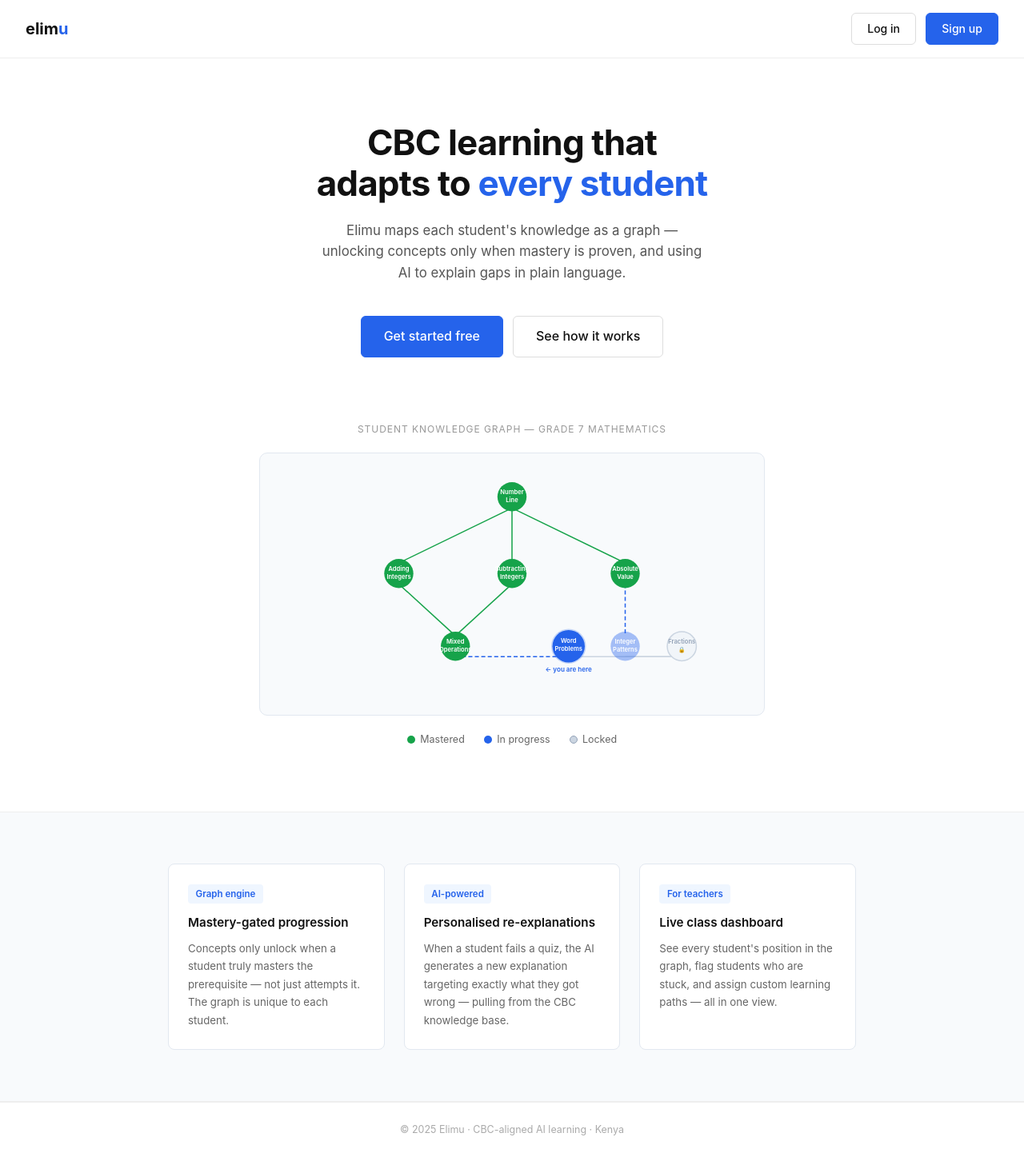
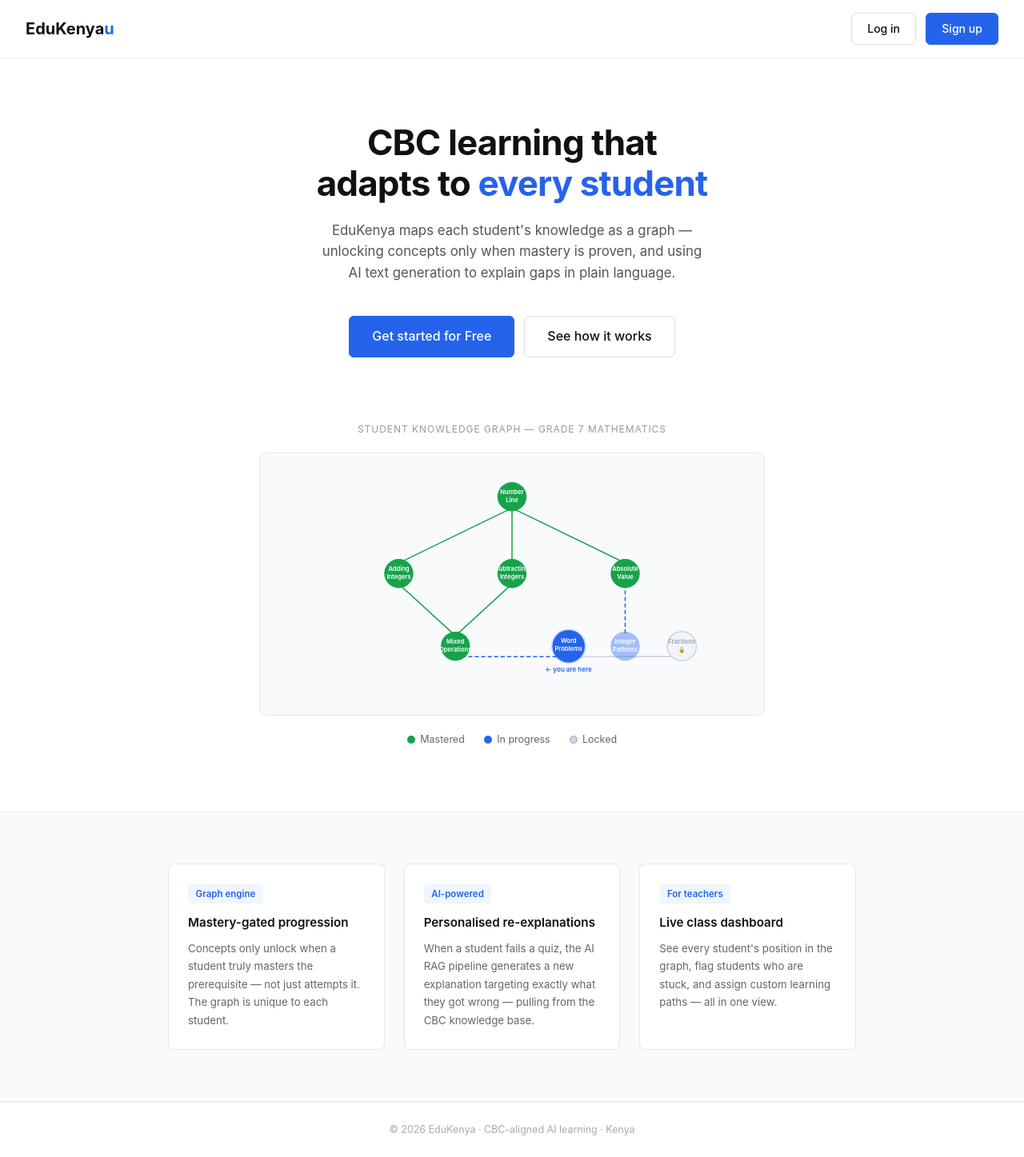
Before and after one commit to JeremyOmwenga/edukenya, a Django app: template landing/templates/landing/index.html in a window 1280 px wide. Shown: the whole page at 80% size. Run offline with Django 3.2, Linux system fonts and the light colour scheme; the template is opened without the code that fills it, so the values that code supplies are empty.

Commit message:
Update index.html

```diff
--- a/landing/templates/landing/index.html
+++ b/landing/templates/landing/index.html
@@ -4,14 +4,14 @@
 <head>
   <meta charset="UTF-8">
   <meta name="viewport" content="width=device-width, initial-scale=1.0">
-  <title>Elimu — AI Learning for Kenya</title>
+  <title>EduKenya — AI Augmented Learning for Kenya</title>
   <link rel="stylesheet" href="{% static 'landing/css/style.css' %}">
 </head>
 <body>
 
 <!-- NAV -->
 <nav>
-  <a href="#" class="logo">elim<span>u</span></a>
+  <a href="#" class="logo">EduKenya<span>u</span></a>
   <div class="nav-links">
     <a href="/login/" class="btn">Log in</a>
     <a href="/signup/" class="btn btn-primary">Sign up</a>
@@ -22,13 +22,13 @@
 <section class="hero">
   <h1>CBC learning that<br>adapts to <span>every student</span></h1>
   <p>
-    Elimu maps each student's knowledge as a graph — unlocking
-    concepts only when mastery is proven, and using AI to explain
+    EduKenya maps each student's knowledge as a graph — unlocking
+    concepts only when mastery is proven, and using AI text generation to explain
     gaps in plain language.
   </p>
   <div class="hero-btns">
-    <a href="/signup/" class="btn btn-primary btn-lg">Get started free</a>
-    <a href="#how" class="btn btn-lg">See how it works</a>
+    <a href="/signup/" class="btn btn-primary btn-lg">Get started for Free</a>
+    <a href="/how/" class="btn btn-lg">See how it works</a>
   </div>
 </section>
 
@@ -120,7 +120,7 @@
       <div class="feature-tag">AI-powered</div>
       <h3>Personalised re-explanations</h3>
       <p>
-        When a student fails a quiz, the AI generates a new explanation
+        When a student fails a quiz, the AI RAG pipeline generates a new explanation
         targeting exactly what they got wrong — pulling from the CBC
         knowledge base.
       </p>
@@ -140,7 +140,7 @@
 
 <!-- FOOTER -->
 <footer>
-  <p>© 2025 Elimu · CBC-aligned AI learning · Kenya</p>
+  <p>© 2026 EduKenya · CBC-aligned AI learning · Kenya</p>
 </footer>
 
 </body>
```
